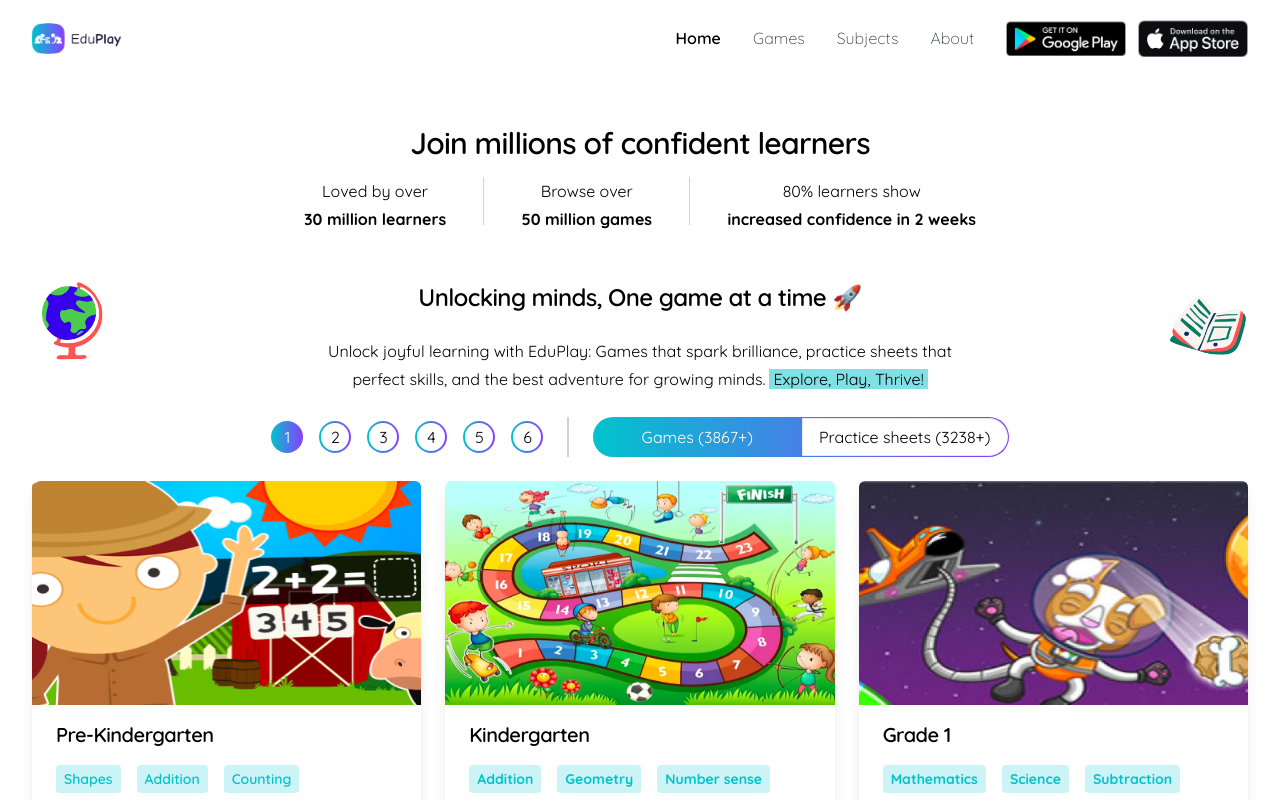
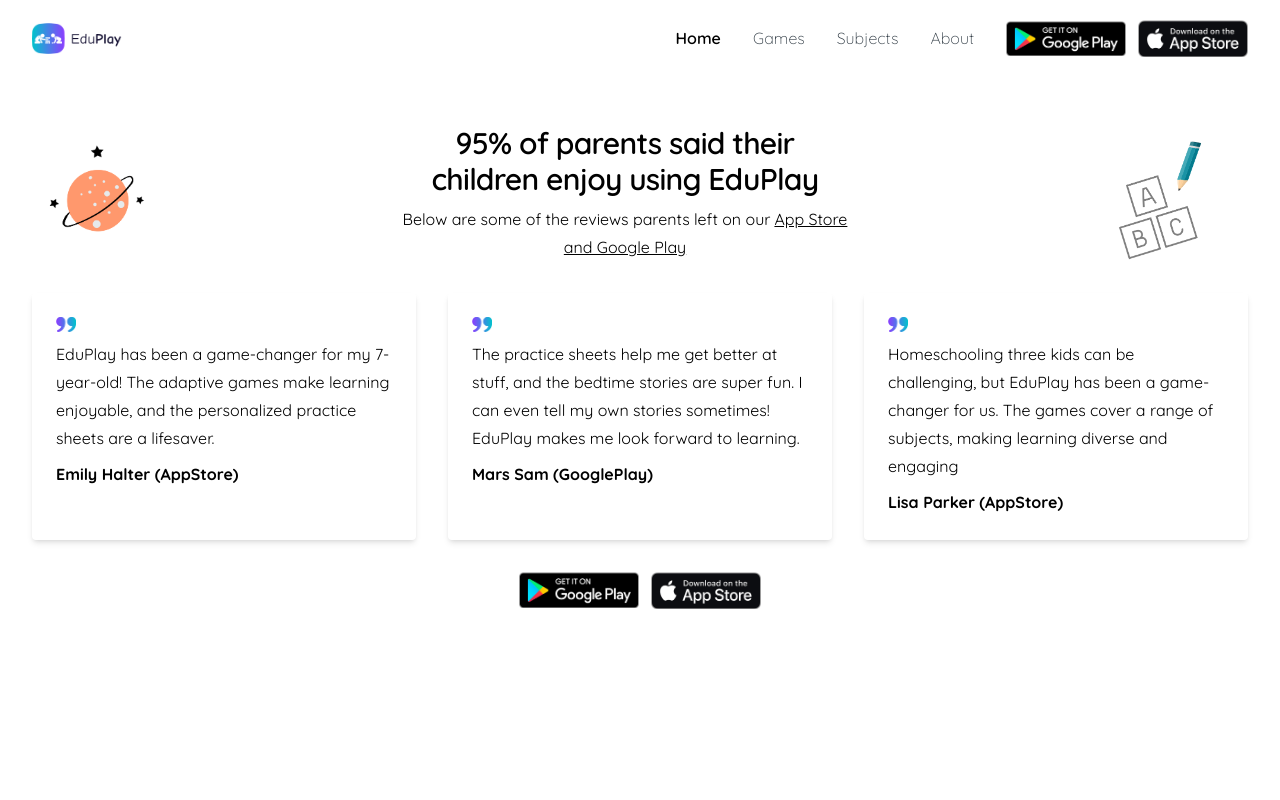
Before and after one commit to dev-rafiu/eduplay, a Next.js app: page / in a window 1280 px wide. Shown: the top 800 px of the page. Built offline with nearby package versions, Linux system fonts and the light colour scheme.

Commit message:
feat: style reviews section

```diff
--- a/src/app/page.tsx
+++ b/src/app/page.tsx
@@ -17,10 +17,10 @@
       {/* <Features /> */}
       {/* <HowItWorks /> */}
       {/* <Explore /> */}
-      <Games />
+      {/* <Games /> */}
       {/* <Partners /> */}
       {/* <Subscription /> */}
-      {/* <Reviews /> */}
+      <Reviews />
       {/* <Faqs /> */}
       {/* <GetStarted /> */}
     </div>
--- a/src/components/reviews.tsx
+++ b/src/components/reviews.tsx
@@ -2,15 +2,39 @@
 
 function Reviews() {
   return (
-    <section>
-      <h2>95% of parents said their children enjoy using EduPlay</h2>
-      <p>
-        Below are some of the reviews parents left on our App Store and Google
-        Play
-      </p>
+    <section className="container space-y-8 py-12">
+      <header className="flex items-center flex-col lg:flex-row lg:justify-between">
+        <Image
+          src="/images/reviews/orbit.png"
+          alt=""
+          width={120}
+          height={50}
+          className="hidden lg:inline-block"
+        />
 
-      <div className="grid">
-        <article>
+        <div className="space-y-2 text-center">
+          <h2 className="max-w-md">
+            95% of parents said their children enjoy using EduPlay
+          </h2>
+          <p className="max-w-md">
+            Below are some of the reviews parents left on our
+            <a href="#" className="underline pl-1">
+              App Store and Google Play
+            </a>
+          </p>
+        </div>
+
+        <Image
+          src="/images/reviews/writing.png"
+          alt=""
+          width={150}
+          height={50}
+          className="hidden lg:inline-block"
+        />
+      </header>
+
+      <div className="grid lg:grid-cols-3 gap-8">
+        <article className="space-y-2 shadow-md p-6 rounded">
           <Image
             src="/images/reviews/quote.png"
             alt=""
@@ -22,10 +46,10 @@
             games make learning enjoyable, and the personalized practice sheets
             are a lifesaver.
           </p>
-          <p>Emily Halter (AppStore) CEO, NoonBrew</p>
+          <p className="font-bold">Emily Halter (AppStore)</p>
         </article>
 
-        <article>
+        <article className="space-y-2 shadow-md p-6 rounded">
           <Image
             src="/images/reviews/quote.png"
             alt=""
@@ -37,10 +61,10 @@
             stories are super fun. I can even tell my own stories sometimes!
             EduPlay makes me look forward to learning.
           </p>
-          <p>Mars Sam (GooglePlay) CEO, NoonBrew</p>
+          <p className="font-bold">Mars Sam (GooglePlay)</p>
         </article>
 
-        <article>
+        <article className="space-y-2 shadow-md p-6 rounded">
           <Image
             src="/images/reviews/quote.png"
             alt=""
@@ -52,26 +76,27 @@
             game-changer for us. The games cover a range of subjects, making
             learning diverse and engaging
           </p>
-          <p>Lisa Parker (AppStore) CEO, NoonBrew</p>
+          <p className="font-bold">Lisa Parker (AppStore)</p>
         </article>
       </div>
 
-      <div>
-        <a href="#">
-          <Image
-            src="/images/appstore.jpg"
-            alt="Appstore link"
-            width={80}
-            height={80}
-          />
-        </a>
-
+      <div className="flex items-center gap-3 justify-center">
         <a href="#">
           <Image
             src="/images/playstore.jpg"
             alt="Playstore link"
-            width={80}
-            height={80}
+            width={120}
+            height={120}
+          />
+        </a>
+
+        <a href="#" className="">
+          <Image
+            src="/images/appstore.jpg"
+            className="bg-violet"
+            alt="Appstore link"
+            width={110}
+            height={100}
           />
         </a>
       </div>
```
Also changed, not shown: public/images/reviews/orbit.png (renamed from public/images/reviews/reviews-orbit.png), public/images/reviews/writing.png (renamed from public/images/reviews/reviews-pencil.png), tasks.txt.
